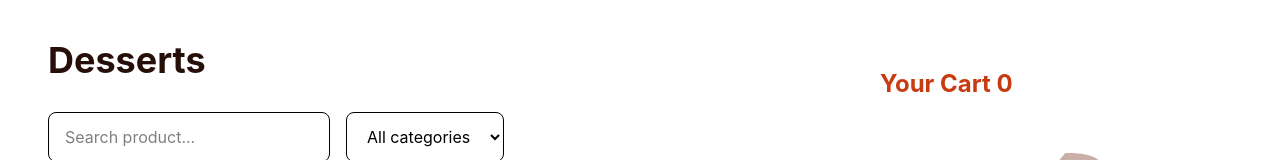
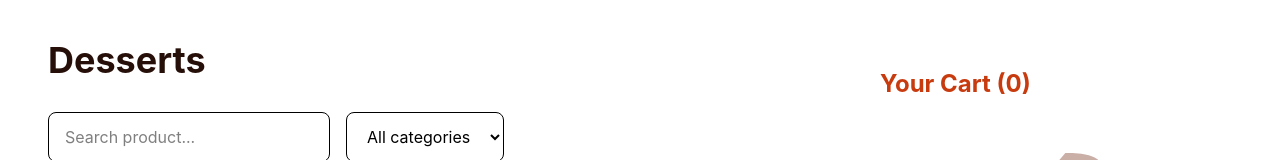
Before and after one commit to MarceloBarrientosQuispe/dessert-app, a React (Vite) app: page / in a window 1280 px wide. Shown: the top 160 px of the page. Built offline with nearby package versions, Linux system fonts and the light colour scheme; data requests are answered from the project's data file.

Commit message:
✨ feat: add zustand for the store and components to see the price

```diff
--- a/package.json
+++ b/package.json
@@ -18,7 +18,8 @@
     "react": "^19.2.8",
     "react-dom": "^19.2.8",
     "react-router-dom": "^7.18.3",
-    "tailwindcss": "^4.3.3"
+    "tailwindcss": "^4.3.3",
+    "zustand": "^5.0.15"
   },
   "devDependencies": {
     "@eslint/js": "^10.0.1",
--- a/src/components/ProductCard.tsx
+++ b/src/components/ProductCard.tsx
@@ -1,18 +1,24 @@
-import { useState } from "react";
+import { useMemo, useState } from "react";
 import type { Product } from "../types/product";
 import QuantityStepper from "./QuantityStepper";
 import { Link } from "react-router-dom";
+import { useCartStore } from "../store/cartStore";
 
 type ProductCardTypes = {
   product: Product;
 };
 
 export default function ProductCard({ product }: ProductCardTypes) {
-  const [quantity, setQuantity] = useState(1);
+  const item = useCartStore((state) =>
+    state.items.find((item) => item.id === product.id),
+  );
+
+  const addToCart = useCartStore((state) => state.addToCart);
+
+  const quantity = item?.quantity ?? 0;
 
   return (
-    <div className="w-full max-w-[300px]">
-      {/* Image + Cart button */}
+    <article className="w-full max-w-[300px]">
       <div className="relative">
         <Link to={`/product/${product.id}`}>
           <img
@@ -22,9 +28,10 @@ export default function ProductCard({ product }: ProductCardTypes) {
           />
         </Link>
 
-        {/* Add cart Button */}
-        {quantity === 1 ? (
+        {quantity === 0 ? (
           <button
+            type="button"
+            onClick={() => addToCart(product)}
             className="
               absolute
               bottom-0
@@ -57,11 +64,9 @@ export default function ProductCard({ product }: ProductCardTypes) {
             Add to Cart
           </button>
         ) : (
-          <QuantityStepper />
+          <QuantityStepper productId={product.id} quantity={quantity} />
         )}
       </div>
-
-      {/* Product information */}
       <div className="mt-10">
         <p className="text-sm font-normal text-[#a08f89]">{product.category}</p>
 
@@ -71,10 +76,10 @@ export default function ProductCard({ product }: ProductCardTypes) {
           </h2>
         </Link>
 
-        <h3 className="mt-1 text-xl font-medium text-[#c94320]">
+        <p className="mt-1 text-xl font-medium text-[#c94320]">
           ${product.price.toFixed(2)}
-        </h3>
+        </p>
       </div>
-    </div>
+    </article>
   );
 }
--- a/src/components/QuantityStepper.tsx
+++ b/src/components/QuantityStepper.tsx
@@ -1,4 +1,17 @@
-export default function QuantityStepper() {
+import { useMemo } from "react";
+import { useCartStore } from "../store/cartStore";
+
+type QuantityStepperProps = {
+  productId: number;
+  quantity: number;
+};
+
+export default function QuantityStepper({
+  productId,
+  quantity,
+}: QuantityStepperProps) {
+  const { increaseQuantity, decreaseQuantity } = useCartStore();
+
   return (
     <div
       className="absolute
@@ -14,6 +27,7 @@ export default function QuantityStepper() {
         <button
           type="button"
           className="w-5 h-5 flex items-center justify-center rounded-full border border-white hover:bg-white hover:text-[#c73b0f] transition-colors"
+          onClick={() => decreaseQuantity(productId)}
         >
           <img
             src="/images/icon-decrement-quantity.svg"
@@ -22,11 +36,12 @@ export default function QuantityStepper() {
           />
         </button>
 
-        <span className="text-sm font-semibold">1</span>
+        <span className="text-sm font-semibold">{quantity}</span>
 
         <button
           type="button"
           className="w-5 h-5 flex items-center justify-center rounded-full border border-white hover:bg-white hover:text-[#c73b0f] transition-colors"
+          onClick={() => increaseQuantity(productId)}
         >
           <img
             src="/images/icon-increment-quantity.svg"
--- a/src/pages/HomePage.tsx
+++ b/src/pages/HomePage.tsx
@@ -4,10 +4,20 @@ import { useProducts } from "../hooks/useProducts";
 import ProductFilters from "../components/ProductFilters";
 import Header from "../components/Header";
 import ProductCardSkeleton from "../components/ProductCardSkeleton";
+import { useCartStore } from "../store/cartStore";
 
 export default function HomePage() {
+  const { removeFromCart, items } = useCartStore();
+
   const [search, setSearch] = useState("");
   const [category, setCategory] = useState("");
+
+  const cartCount = items.reduce((total, item) => total + item.quantity, 0);
+
+  const cartTotal = items.reduce(
+    (total, item) => total + item.price * item.quantity,
+    0,
+  );
 
   const {
     data: products = [],
@@ -58,9 +68,14 @@ export default function HomePage() {
             </div>
           </section>
 
+          {/* CART */}
           <aside className="h-fit rounded-xl bg-white p-7 lg:sticky lg:top-8">
-            <h2 className="text-2xl font-bold text-[#c73b0f]">Your Cart {0}</h2>
+            <h2 className="text-2xl font-bold text-[#c73b0f]">
+              Your Cart ({cartCount})
+            </h2>
 
+            {items.length === 0 ? (
+              /* EMPTY CART */
               <div className="flex flex-col items-center justify-center py-10">
                 <img
                   src="/images/illustration-empty-cart.svg"
@@ -72,6 +87,73 @@ export default function HomePage() {
                   Your added items will appear here
                 </p>
               </div>
+            ) : (
+              /* CART WITH PRODUCTS */
+              <div className="mt-6">
+                <div>
+                  {items.map((item) => (
+                    <div
+                      key={item.id}
+                      className="border-b border-[#f0e5e2] py-4 first:pt-0"
+                    >
+                      <div className="flex items-start justify-between gap-4">
+                        <div>
+                          <h3 className="text-sm font-medium text-[#260f08]">
+                            {item.name}
+                          </h3>
+
+                          <div className="mt-2 flex items-center gap-3 text-sm">
+                            <span className="font-semibold text-[#c73b0f]">
+                              {item.quantity}x
+                            </span>
+
+                            <span className="text-[#87635a]">
+                              @ ${item.price.toFixed(2)}
+                            </span>
+
+                            <span className="font-medium text-[#87635a]">
+                              ${(item.price * item.quantity).toFixed(2)}
+                            </span>
+                          </div>
+                        </div>
+
+                        <button
+                          type="button"
+                          onClick={() => removeFromCart(item.id)}
+                          aria-label={`Remove ${item.name} from cart`}
+                          className="flex h-5 w-5 shrink-0 items-center justify-center rounded-full border border-[#caafa7] text-[#caafa7] transition hover:border-[#c73b0f] hover:text-[#c73b0f]"
+                        >
+                          ×
+                        </button>
+                      </div>
+                    </div>
+                  ))}
+                </div>
+
+                <div className="mt-8 flex items-center justify-between">
+                  <span className="text-sm text-[#260f08]">Order Total</span>
+
+                  <span className="text-2xl font-bold text-[#260f08]">
+                    ${cartTotal.toFixed(2)}
+                  </span>
+                </div>
+
+                <div className="mt-7 flex items-center justify-center gap-2 rounded-lg bg-[#fcf8f6] px-4 py-4 text-sm">
+                  <span className="text-xl text-[#1fa774]">♧</span>
+
+                  <span className="text-[#260f08]">
+                    This is a <strong>carbon neutral</strong> delivery
+                  </span>
+                </div>
+
+                <button
+                  type="button"
+                  className="mt-6 w-full rounded-full bg-[#c73b0f] py-4 font-bold text-white transition hover:bg-[#a92f09]"
+                >
+                  Confirm Order
+                </button>
+              </div>
+            )}
           </aside>
         </div>
       </main>
--- a/src/pages/ProductDetailPage.tsx
+++ b/src/pages/ProductDetailPage.tsx
@@ -1,4 +1,3 @@
-import React from "react";
 import { Link, useParams } from "react-router-dom";
 import { useProduct } from "../hooks/useProduct";
 
--- /dev/null
+++ b/src/store/cartStore.ts
@@ -0,0 +1,82 @@
+import { create } from "zustand";
+import type { Product } from "../types/product";
+
+type CartItem = Product & {
+  quantity: number;
+};
+
+type CartStore = {
+  items: CartItem[];
+
+  addToCart: (product: Product) => void;
+  removeFromCart: (productId: number) => void;
+  increaseQuantity: (productId: number) => void;
+  decreaseQuantity: (productId: number) => void;
+};
+
+export const useCartStore = create<CartStore>((set) => ({
+  items: [],
+
+  addToCart: (product) =>
+    set((state) => {
+      const existingItem = state.items.find(
+        (item) => item.id === product.id,
+      );
+
+      if (existingItem) {
+        return {
+          items: state.items.map((item) =>
+            item.id === product.id
+              ? {
+                  ...item,
+                  quantity: item.quantity + 1,
+                }
+              : item,
+          ),
+        };
+      }
+
+      return {
+        items: [
+          ...state.items,
+          {
+            ...product,
+            quantity: 1,
+          },
+        ],
+      };
+    }),
+
+  removeFromCart: (productId) =>
+    set((state) => ({
+      items: state.items.filter(
+        (item) => item.id !== productId,
+      ),
+    })),
+
+  increaseQuantity: (productId) =>
+    set((state) => ({
+      items: state.items.map((item) =>
+        item.id === productId
+          ? {
+              ...item,
+              quantity: item.quantity + 1,
+            }
+          : item,
+      ),
+    })),
+
+  decreaseQuantity: (productId) =>
+    set((state) => ({
+      items: state.items
+        .map((item) =>
+          item.id === productId
+            ? {
+                ...item,
+                quantity: item.quantity - 1,
+              }
+            : item,
+        )
+        .filter((item) => item.quantity > 0),
+    })),
+}));
```
Also changed, not shown: 1 other file (tests, documents, lock files or other folders). Lines whose indentation alone changed are shown as unchanged.
